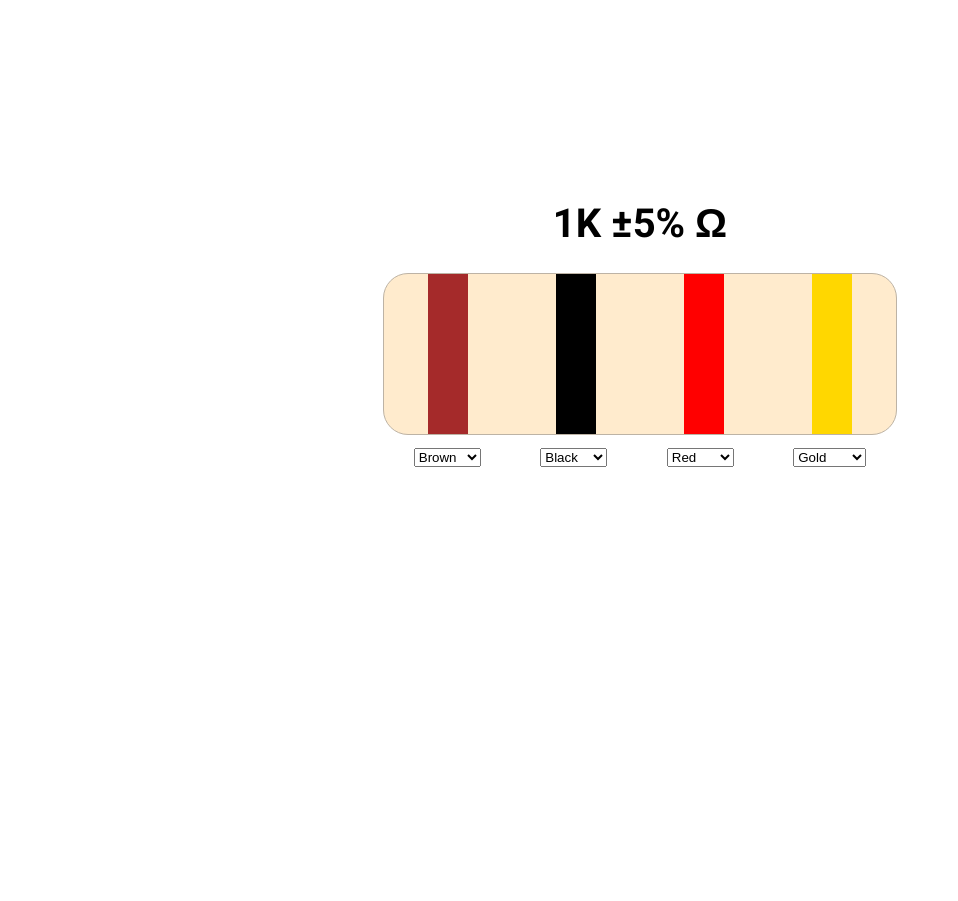
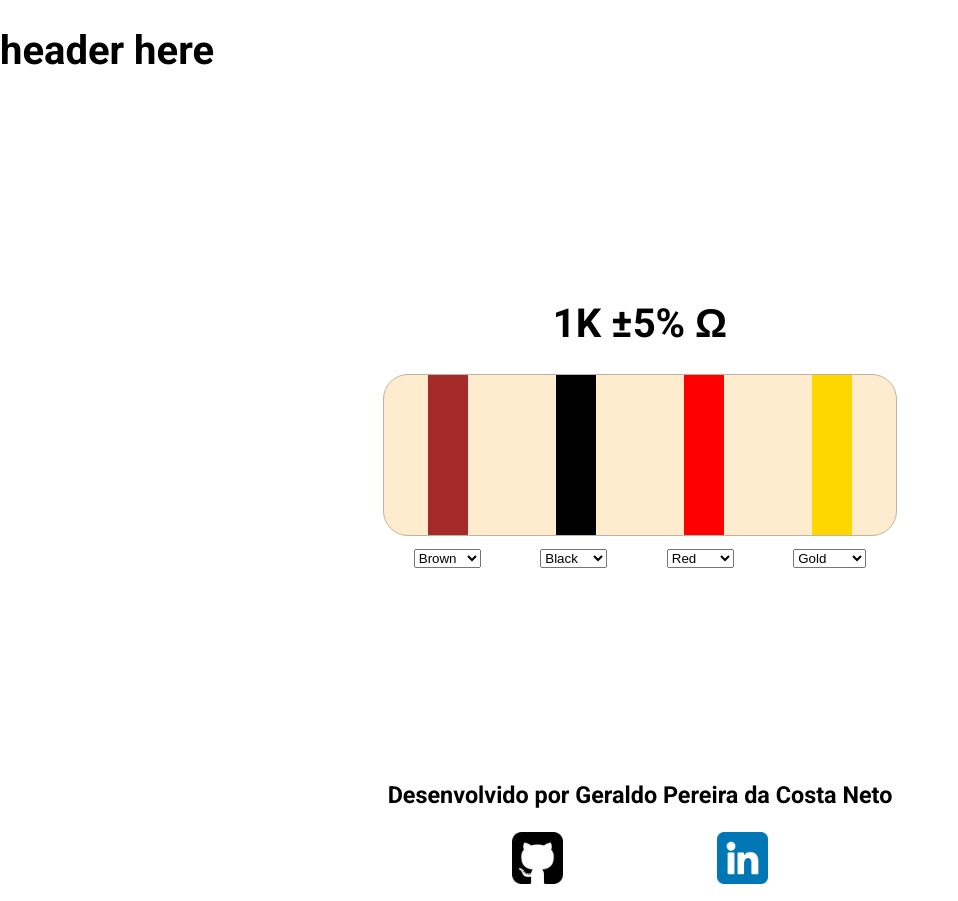
Before and after one commit to GeracNeto/resistor-code, a React (Vite) app: page / in a window 1280 px wide. Shown: the whole page, without its empty margins (0-958 px from the left). Before the commit the page ends 800 px from the top, so only its background shows below. Built offline with nearby package versions, Linux system fonts and the light colour scheme.

Commit message:
Importado footer para o main

```diff
--- a/src/main.jsx
+++ b/src/main.jsx
@@ -1,10 +1,13 @@
 import React from 'react'
 import ReactDOM from 'react-dom/client'
+import { Footer } from './components/footer'
 import { Resistor } from './components/resistor'
 import './index.css'
 
 ReactDOM.createRoot(document.getElementById('root')).render(
   <React.StrictMode>
+    <h1>header here</h1>
     <Resistor />
+    <Footer />
   </React.StrictMode>
 )
```
